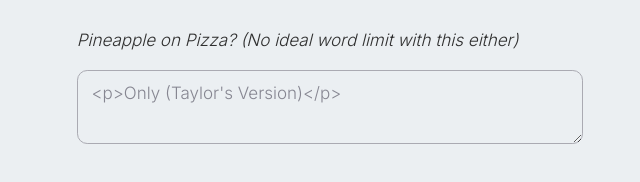
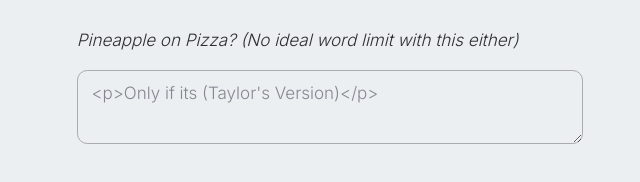
Before and after one commit to JPMetoyer/applycodinginitiative, a SvelteKit app: page / in a window 1280 px wide. Shown: the part 2607-2789 px from the top of the page, without its empty margins (640-1280 px from the left). Built offline with nearby package versions, Linux system fonts and the light colour scheme.

Commit message:
tiny prompt change

```diff
--- a/src/routes/+page.svelte
+++ b/src/routes/+page.svelte
@@ -435,7 +435,7 @@
 
             <div class="prompt">
                 <p>Pineapple on Pizza? (No ideal word limit with this either)</p>
-                <textarea  bind:value={ pineapplePizza } name="" id="" placeholder="<p>Only (Taylor's Version)</p>"></textarea>
+                <textarea  bind:value={ pineapplePizza } name="" id="" placeholder="<p>Only if its (Taylor's Version)</p>"></textarea>
             </div>
 
             <span>
```
